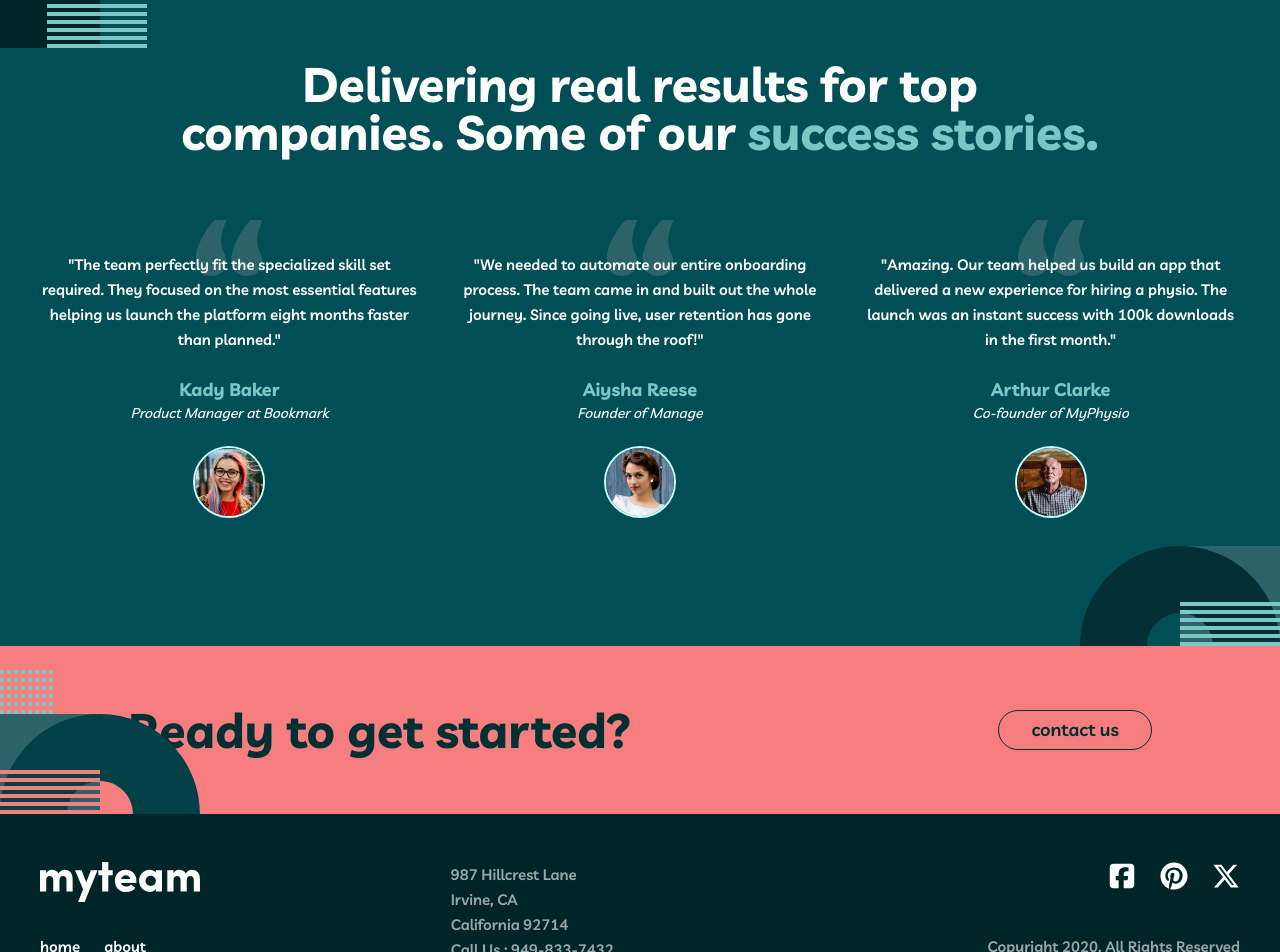
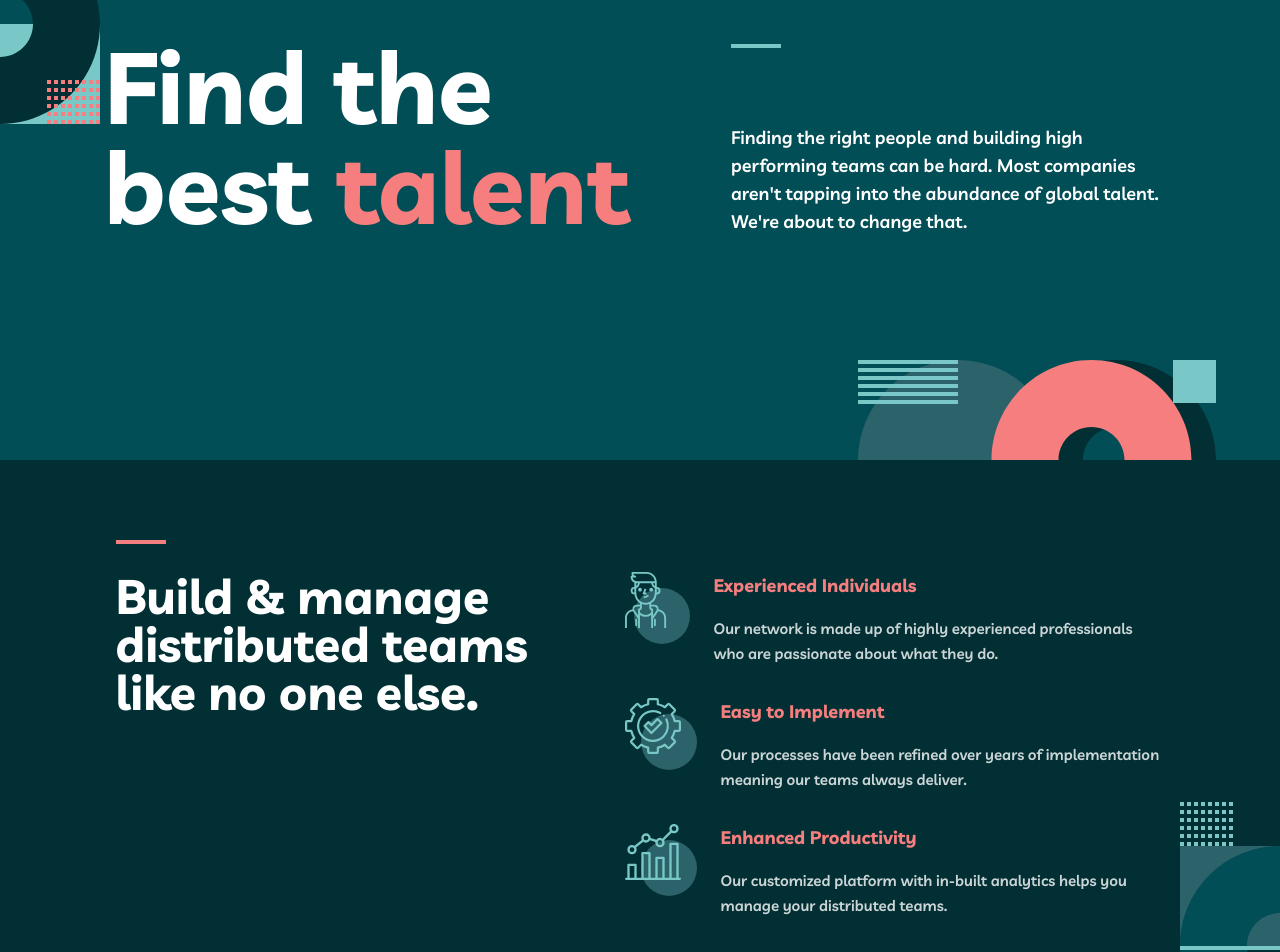
Before and after one commit to Youmnaelzany/myteam-multi-page-website-25, a Next.js app: page / in a window 1280 px wide. Shown: the part 180-1132 px from the top of the page. Built offline with nearby package versions, Linux system fonts and the light colour scheme; no server answers.

Commit message:
Add BestTalent and ManageDistributed sections to Home
Introduces two new components, BestTalent and ManageDistributed, to the home page for improved layout and content. These sections enhance the homepage with a talent-focused hero and a feature list for managing distributed teams.

```diff
--- a/src/app/page.tsx
+++ b/src/app/page.tsx
@@ -1,10 +1,13 @@
+import BestTalent from "@/components/Home/BestTalent";
 import DeliveringRealResults from "@/components/Home/DeliveringRealResults";
+import ManageDistributed from "@/components/Home/ManageDistributed";
 import GetStarted from "@/components/Navigation/GetStarted";
 
 export default function Home() {
   return (
     <>
-      <main className="">Hello Badra</main>
+      <BestTalent />
+      <ManageDistributed />
       <DeliveringRealResults />
       <GetStarted />
     </>
--- /dev/null
+++ b/src/components/Home/BestTalent.tsx
@@ -0,0 +1,59 @@
+import Image from "next/image";
+
+import Wrapper from "../Navigation/Wrapper";
+
+const BestTalent = () => {
+  return (
+    <section
+      className="relative overflow-hidden"
+      aria-labelledby="best-talent-heading"
+    >
+      {/* Left background pattern - only visible on large screens */}
+      <Image
+        src="/bg-pattern-home-1.svg"
+        alt=""
+        width={200}
+        height={200}
+        className="hidden lg:absolute lg:top-0 lg:-left-25 lg:flex"
+        aria-hidden="true"
+        priority={false}
+        loading="lazy"
+      />
+
+      <Wrapper className="flex flex-col items-center justify-center gap-4 pt-32 pb-56 text-center md:justify-between md:gap-6 md:pt-28 md:pb-52 lg:flex-row lg:items-end lg:px-26 lg:pb-56 lg:text-left">
+        {/* Main heading with proper semantic structure */}
+        <h1
+          id="best-talent-heading"
+          className="w-[253px] text-5xl leading-12 font-bold tracking-normal text-white md:w-[338px] md:text-[4rem] md:leading-[4.5rem] lg:w-[527px] lg:text-[6.25rem] lg:leading-[6.25rem]"
+        >
+          Find the best <span className="text-[#F67E7E]">talent</span>
+        </h1>
+        {/* Descriptive paragraph with proper semantic structure */}
+        <p className="relative text-[0.9375rem] leading-7 font-semibold text-white md:w-[457px] lg:w-[445px] lg:text-lg">
+          {/* Decorative border */}
+          <div
+            className="absolute -top-20 left-0 hidden h-1 w-[50px] bg-[#79C8C7] lg:flex"
+            aria-hidden="true"
+          />
+          Finding the right people and building high performing teams can be
+          hard. Most companies aren&apos;t tapping into the abundance of global
+          talent. We&apos;re about to change that.
+        </p>
+      </Wrapper>
+
+      {/* Right background pattern */}
+      <Image
+        src="/bg-pattern-home-2.svg"
+        alt=""
+        width={358}
+        height={100}
+        className="absolute right-0 bottom-0 md:right-16"
+        aria-hidden="true"
+        priority={false}
+        loading="lazy"
+      />
+    </section>
+  );
+};
+
+export default BestTalent;
--- /dev/null
+++ b/src/components/Home/ManageDistributed.tsx
@@ -0,0 +1,106 @@
+import Image from "next/image";
+
+import Wrapper from "../Navigation/Wrapper";
+
+// Static data moved outside component to prevent re-creation on each render
+const FEATURES = [
+  {
+    id: 1,
+    title: "Experienced Individuals",
+    description:
+      "Our network is made up of highly experienced professionals who are passionate about what they do.",
+    icon: "/icon-person.svg",
+    iconAlt: "Icon representing experienced individuals and professionals",
+  },
+  {
+    id: 2,
+    title: "Easy to Implement",
+    description:
+      "Our processes have been refined over years of implementation meaning our teams always deliver.",
+    icon: "/icon-cog.svg",
+    iconAlt: "Icon representing easy implementation and processes",
+  },
+  {
+    id: 3,
+    title: "Enhanced Productivity",
+    description:
+      "Our customized platform with in-built analytics helps you manage your distributed teams.",
+    icon: "/icon-chart.svg",
+    iconAlt: "Icon representing enhanced productivity and analytics",
+  },
+] as const;
+
+const ManageDistributed = () => {
+  return (
+    <section
+      className="relative overflow-hidden bg-[#012F34]"
+      aria-labelledby="distributed-teams-heading"
+    >
+      {/* Background pattern with priority loading for above-the-fold content */}
+      <Image
+        src="/bg-pattern-home-3.svg"
+        alt=""
+        width={200}
+        height={244}
+        className="absolute top-0 -right-25 lg:top-auto lg:bottom-0"
+        aria-hidden="true"
+        priority={false}
+        loading="lazy"
+      />
+
+      <Wrapper className="flex justify-center py-32 md:py-28 lg:pb-32">
+        <div className="relative flex flex-col gap-14 md:gap-16 lg:flex-row lg:justify-between">
+          {/* Decorative border */}
+          <div
+            className="absolute -top-8 left-0 h-1 w-[50px] bg-[#F67E7E]"
+            aria-hidden="true"
+          />
+
+          {/* Main heading with proper semantic structure */}
+          <h2
+            id="distributed-teams-heading"
+            className="w-[240px] text-[2rem] leading-8 font-bold tracking-normal text-white md:w-[445px] lg:text-5xl lg:leading-12"
+          >
+            Build & manage distributed teams like no one else.
+          </h2>
+
+          {/* Features list with proper semantic structure */}
+          <div
+            className="grid grid-cols-1 gap-12 md:w-[573px] md:gap-8 lg:w-[540px]"
+            role="list"
+            aria-label="Key features for managing distributed teams"
+          >
+            {FEATURES.map((feature) => (
+              <article
+                key={feature.id}
+                className="flex flex-col items-center justify-center gap-4 text-center md:flex-row md:justify-between md:gap-6 md:text-left lg:items-start"
+                role="listitem"
+              >
+                <div className="flex-shrink-0">
+                  <Image
+                    src={feature.icon}
+                    alt={feature.iconAlt}
+                    width={72}
+                    height={72}
+                    loading="lazy"
+                    className="h-auto w-auto"
+                  />
+                </div>
+                <div className="space-y-2 md:space-y-4">
+                  <h3 className="text-lg leading-7 font-bold tracking-normal text-[#F67E7E]">
+                    {feature.title}
+                  </h3>
+                  <p className="text-[0.9375rem] leading-[1.5625rem] font-semibold tracking-normal text-white/80">
+                    {feature.description}
+                  </p>
+                </div>
+              </article>
+            ))}
+          </div>
+        </div>
+      </Wrapper>
+    </section>
+  );
+};
+
+export default ManageDistributed;
```
